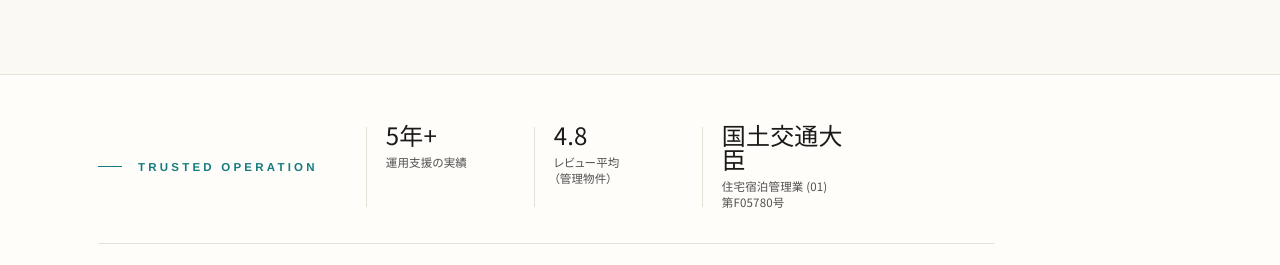
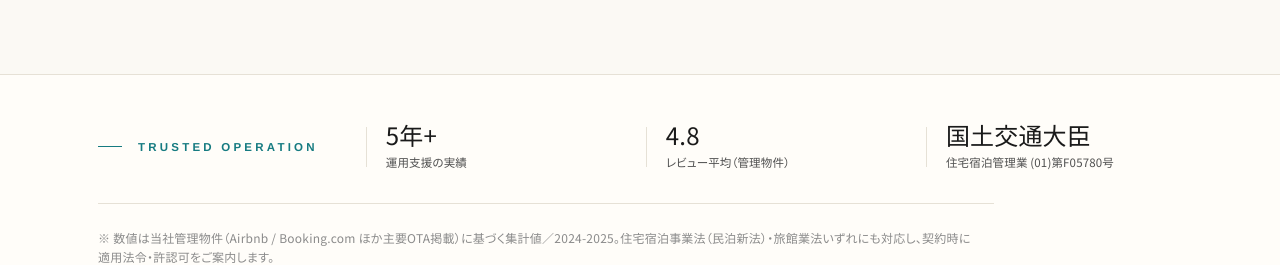
Before and after one commit to kjrmyjn/sekaistay.com, a Next.js app: page / in a window 1280 px wide. Shown: the part 880-1145 px from the top of the page. Built offline with nearby package versions, Linux system fonts and the light colour scheme; no server answers.

Commit message:
feat(home): compress AuthorityBar to 3 metrics with Credentials info
Co-Authored-By: Claude Opus 4.7 (1M context) <noreply@anthropic.com>

```diff
--- a/components/home/AuthorityBar.tsx
+++ b/components/home/AuthorityBar.tsx
@@ -12,9 +12,9 @@ export default function AuthorityBar() {
             <span className="eyebrow">{AUTHORITY.label}</span>
           </div>
 
-          {/* Metrics */}
-          <div className="grid grid-cols-2 sm:grid-cols-3 lg:grid-cols-5 gap-x-6 gap-y-6 flex-1">
-            {AUTHORITY.items.map((item, i) => (
+          {/* 3 Metrics */}
+          <div className="grid grid-cols-1 sm:grid-cols-3 gap-x-6 gap-y-6 flex-1">
+            {AUTHORITY.items.map((item) => (
               <div key={item.metric} className="flex flex-col min-w-0 relative pl-4 lg:pl-5">
                 <span className="absolute left-0 top-1 bottom-1 w-px bg-rule" aria-hidden />
                 <span className="font-sans text-[22px] md:text-[24px] font-light text-ink leading-none mb-2 jp-keep">
```
